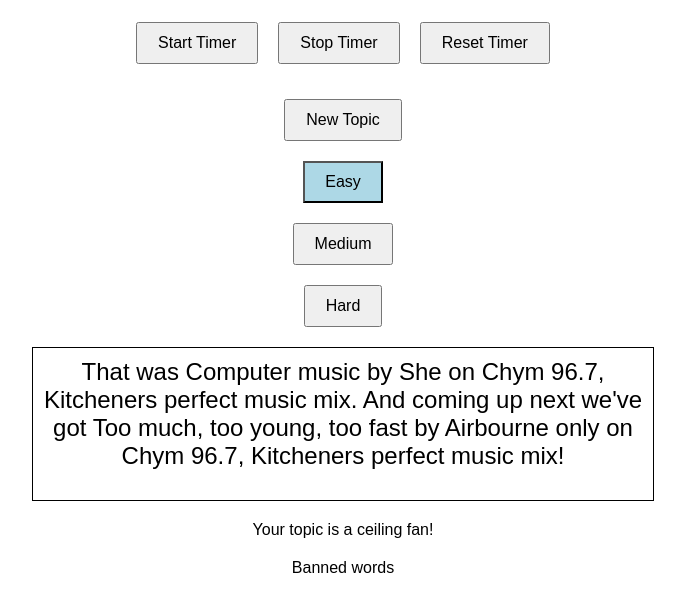
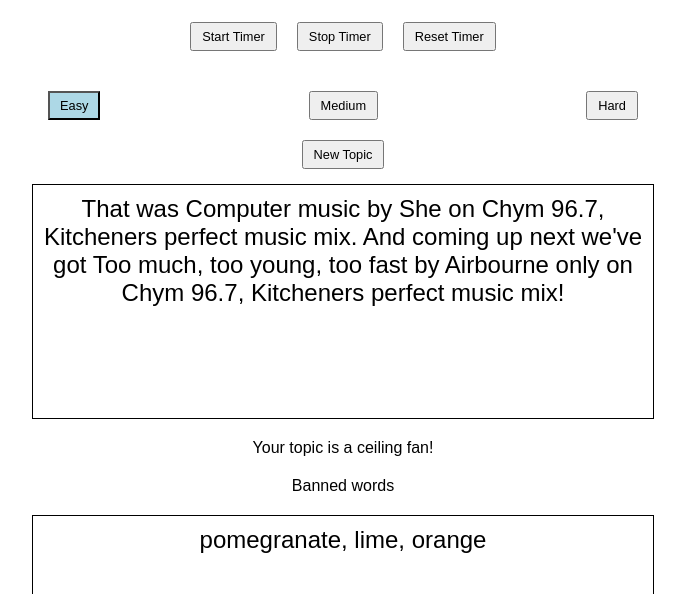
Before and after one commit to Gareth5827/PersonalityBreaker-Mobile, a plain HTML site: page index.html in a window 1280 px wide. Shown: the part 40-634 px from the top of the page, without its empty margins (297-982 px from the left). Drawn offline with Linux system fonts and the light colour scheme.

Commit message:
Update index.html
Attempting to polish layout.

```diff
--- a/index.html
+++ b/index.html
@@ -19,9 +19,9 @@
             margin-bottom: 20px;
         }
         .button {
-            padding: 10px 20px;
+            padding: 5px 10px;
             margin: 5px;
-            font-size: 1rem;
+            font-size: 0.8rem;
         }
         #buttonContainer {
             display: flex;
@@ -30,7 +30,11 @@
             gap: 10px;
             margin-bottom: 20px;
         }
-        #newTopicButton, #easyToggle, #mediumToggle, #hardToggle {
+        #difficultyContainer {
+            display: flex;
+            justify-content: space-between;
+            width: 100%;
+            max-width: 600px;
             margin: 10px 0;
         }
         #specialText, #topicText, #bannedWordsLabel, #bannedWords {
@@ -40,7 +44,7 @@
         #specialText, #bannedWords {
             width: 90%;
             max-width: 600px;
-            height: 200px;
+            height: 300px;
             font-size: 1.5rem;
             border: 1px solid black;
             padding: 10px;
@@ -55,10 +59,12 @@
         <button class="button" id="stopButton" onclick="stopTimer()">Stop Timer</button>
         <button class="button" id="resetButton" onclick="resetTimer()">Reset Timer</button>
     </div>
+    <div id="difficultyContainer">
+        <button class="button" id="easyToggle" onclick="setDifficulty('easy')">Easy</button>
+        <button class="button" id="mediumToggle" onclick="setDifficulty('medium')">Medium</button>
+        <button class="button" id="hardToggle" onclick="setDifficulty('hard')">Hard</button>
+    </div>
     <button class="button" id="newTopicButton" onclick="newTopic()">New Topic</button>
-    <button class="button" id="easyToggle" onclick="setDifficulty('easy')">Easy</button>
-    <button class="button" id="mediumToggle" onclick="setDifficulty('medium')">Medium</button>
-    <button class="button" id="hardToggle" onclick="setDifficulty('hard')">Hard</button>
     <div id="specialText"></div>
     <div id="topicText"></div>
     <div id="bannedWordsLabel">Banned words</div>
```
